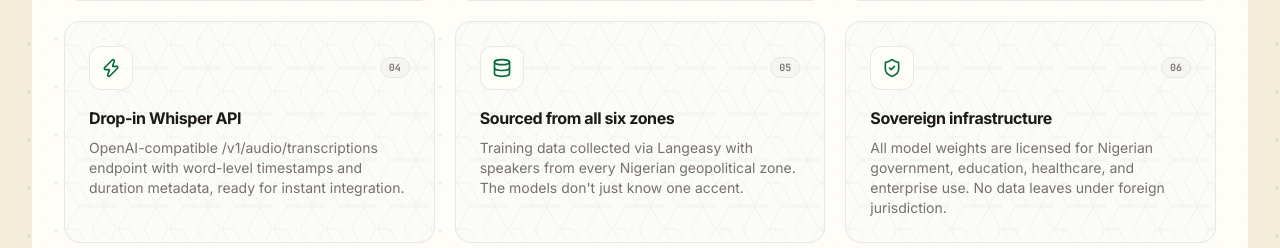
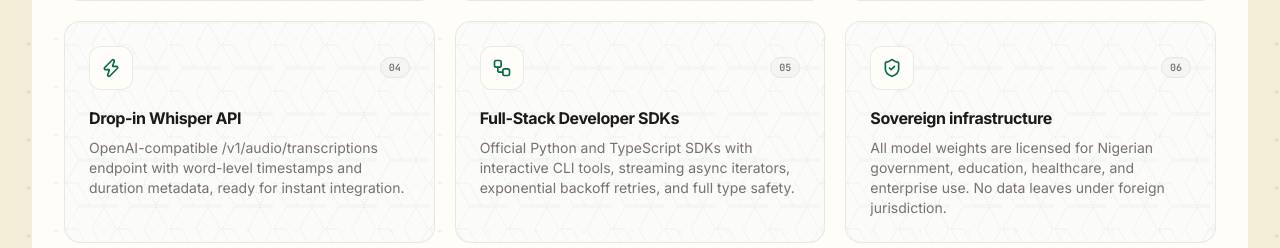
Before and after one commit to samolubukun/N-Atlas-Toolkit, a React (Vite) app in the folder playground/: page / in a window 1280 px wide. Shown: the part 4401-4649 px from the top of the page. Built offline with nearby package versions, Linux system fonts and the light colour scheme; no server answers.

Commit message:
feat(playground): highlight Full-Stack Developer SDKs in capabilities grid

```diff
--- a/playground/src/components/LandingPage.jsx
+++ b/playground/src/components/LandingPage.jsx
@@ -160,9 +160,9 @@ export const LandingPage = ({ onSelectStudio }) => {
       body: "OpenAI-compatible /v1/audio/transcriptions endpoint with word-level timestamps and duration metadata, ready for instant integration.",
     },
     {
-      icon: Database,
-      title: "Sourced from all six zones",
-      body: "Training data collected via Langeasy with speakers from every Nigerian geopolitical zone. The models don't just know one accent.",
+      icon: Workflow,
+      title: "Full-Stack Developer SDKs",
+      body: "Official Python and TypeScript SDKs with interactive CLI tools, streaming async iterators, exponential backoff retries, and full type safety.",
     },
     {
       icon: ShieldCheck,
```
